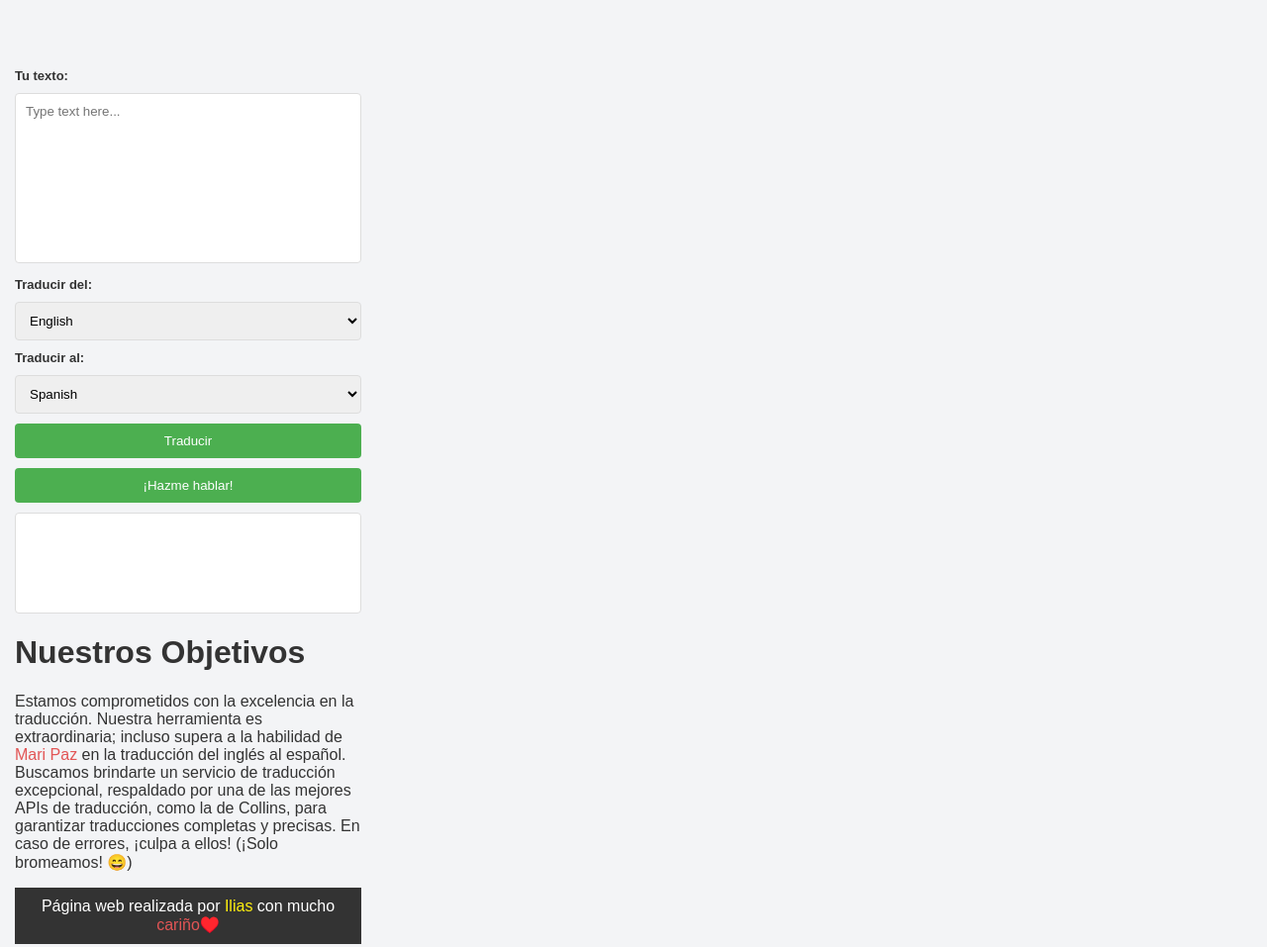
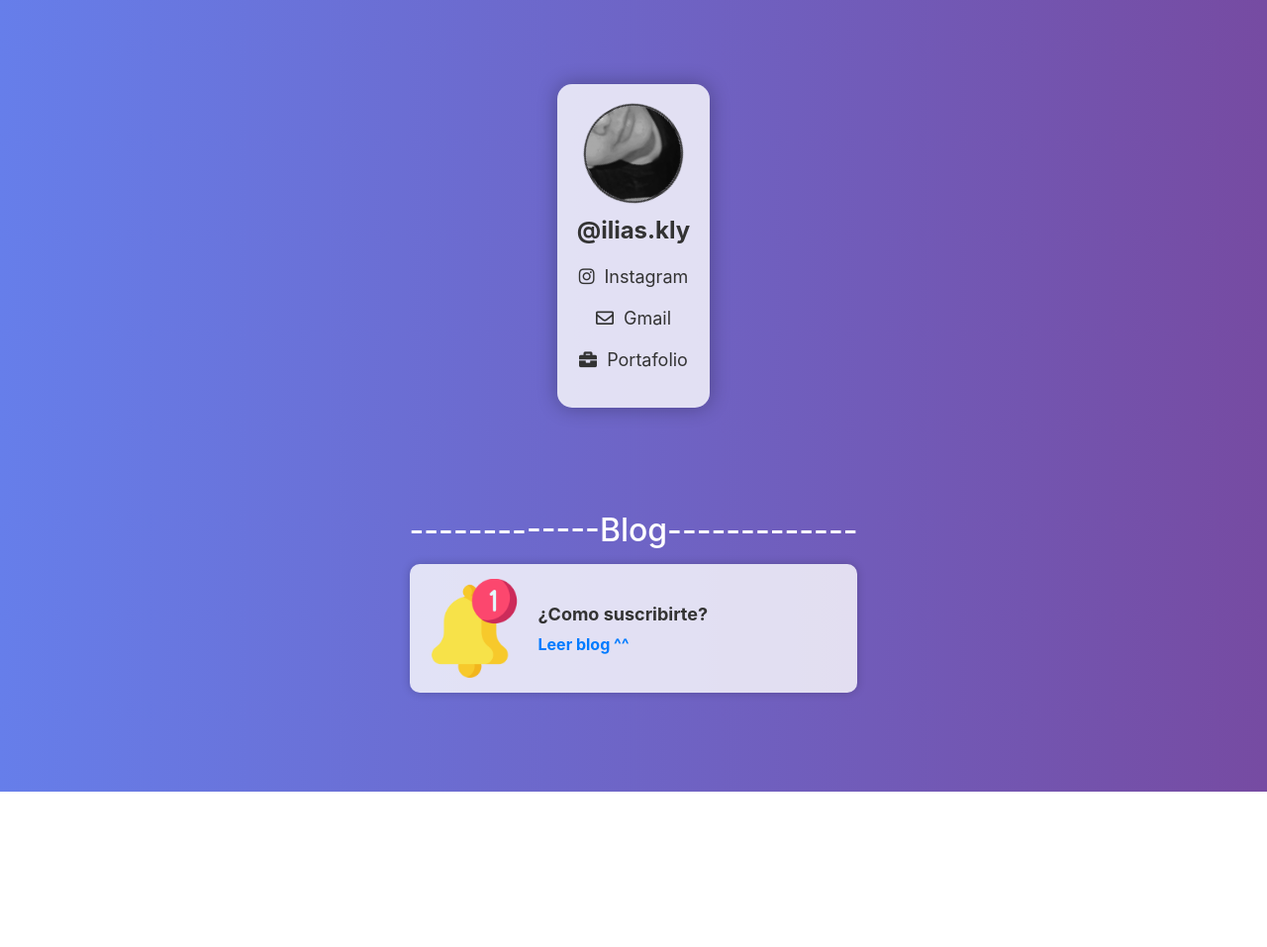
Before and after one commit to Ilias-Kly/Ilias-Kly.github.io, a browser extension: page index.html in a window 1280 px wide. Shown: the whole page at 99% size. After the commit the page ends 800 px from the top, so only its background shows below. Drawn offline with nearby package versions, Linux system fonts and the light colour scheme.

Commit message:
Add files via upload

```diff
--- a/index.html
+++ b/index.html
@@ -1,48 +1,53 @@
 <!DOCTYPE html>
-<html lang="en">
-
+<html lang="es">
 <head>
     <meta charset="UTF-8">
     <meta name="viewport" content="width=device-width, initial-scale=1.0">
+    <title>ilias.kly</title>
     <link rel="stylesheet" href="style.css">
-    <title>Traductor / Kly</title>
+    <link rel="icon" href="ilias.kly.jpg" type="image/x-icon">
+    <link rel="stylesheet" href="https://stackpath.bootstrapcdn.com/bootstrap/4.5.2/css/bootstrap.min.css">
+    <link rel="stylesheet" href="https://cdnjs.cloudflare.com/ajax/libs/font-awesome/5.15.1/css/all.min.css">
+    <style>
+
+    </style>
 </head>
+<body>
+    <div id="linktree">
+        <img src="ilias.kly.jpg" alt="Foto de perfil" id="profile-picture">
+        <div id="username">@ilias.kly </div>
 
-<body>
-    <div class="invisible-text">
-        Este es el traductor de Ilias lo hice con mucho cariño, pero tambien puedes llamarlo el traductor de Mari Paz
+        <a href="https://www.instagram.com/ilias.kly" target="_blank" class="link">
+            <i class="fab fa-instagram icon"></i> Instagram
+        </a>
+
+        <a href="mailto:serverkly@gmail.com" class="link">
+            <i class="far fa-envelope icon"></i> Gmail
+        </a>
+
+        <a href="portafolio.html" target="_blank" class="link">
+            <i class="fas fa-briefcase icon"></i> Portafolio
+        </a>
     </div>
 
-    <label for="inputText">Tu texto:</label>
-    <textarea id="inputText" rows="10" placeholder="Type text here..."></textarea>
+    <div id="blog-section">
+        <h2 style="color: #fff;">-------------Blog-------------</h2>
 
-    <div>
-        <label for="translateFrom">Traducir del:</label>
-        <select id="translateFrom">
-            <option value="en">English</option>
-        </select>
-        <label for="translateFrom">Traducir al:</label>
-        <select id="translateTo">
-            <option value="es">Spanish</option>
-        </select>
+        <div class="blog-card">
+            <img src="noti.png" alt="Imagen del Blog" class="blog-image">
+            <div>
+                <div class="blog-title">¿Como suscribirte?</div>
+                <a href="blog1.html" class="read-blog">Leer blog ^^</a>
+            </div>
+        </div>
+
+
+        </div>
     </div>
 
-    <button id="translateBtn">Traducir</button>
-    <button id="speakBtn">¡Hazme hablar!</button>
-    <div id="outputText" aria-readonly="true"></div>
 
-    <script src="countries.js"></script>
-    <script src="script.js"></script>
-    <div>
-    <div>
-        <h1>Nuestros Objetivos</h1>
-        <p>Estamos comprometidos con la excelencia en la traducción. Nuestra herramienta es extraordinaria; incluso supera a la habilidad de <span style="color: #e25555;">Mari Paz</span> en la traducción del inglés al español. Buscamos brindarte un servicio de traducción excepcional, respaldado por una de las mejores APIs de traducción, como la de Collins, para garantizar traducciones completas y precisas. En caso de errores, ¡culpa a ellos! (¡Solo bromeamos! 😄)</p>
-    </div>
-    </div>
-    <footer class="footer">
-        Página web realizada por <span style="color: #fff00f;">Ilias</span> con mucho <span style="color: #e25555;">cariño♥️</span>
-    </footer>
-
+    <script src="https://code.jquery.com/jquery-3.5.1.slim.min.js"></script>
+    <script src="https://cdn.jsdelivr.net/npm/@popperjs/core@2.9.2/dist/umd/popper.min.js"></script>
+    <script src="https://stackpath.bootstrapcdn.com/bootstrap/4.5.2/js/bootstrap.min.js"></script>
 </body>
-
 </html>
--- a/style.css
+++ b/style.css
@@ -1,70 +1,129 @@
-*{
-    outline: none;
+body {
     font-family: 'Arial', sans-serif;
+    background-image: linear-gradient(to right, #667eea, #764ba2);
+    margin: 0;
+    padding: 0;
+    display: flex;
+    justify-content: center;
+    align-items: center;
+    flex-direction: column;
+    height: 100vh;
+    color: #fff;
+    overflow: hidden;
 }
 
-body{
-    background-color: #f3f4f6;
-    padding: 15px;
-    margin: 0;
-    color: #333;
-    width: 350px;
-    align-items: center;
-    justify-content: center;
+#linktree {
+    background-color: rgba(255, 255, 255, 0.8);
+    border-radius: 15px;
+    box-shadow: 0 0 20px rgba(0, 0, 0, 0.3);
+    padding: 20px;
+    text-align: center;
+    max-width: 400px;
+    margin: auto;
+    animation: fadeInUp 1s ease-in-out;
+    margin-bottom: 20px;
 }
 
-label{
+.link {
     display: block;
-    margin-bottom: 10px;
-    font-weight: bold;
-    font-size: 13px;
+    margin: 15px 0;
+    text-decoration: none;
+    color: #333;
+    font-size: 18px;
+    transition: color 0.3s;
 }
 
-textarea,
-select,
-button{
-    width: 100%;
-    padding: 10px;
-    margin-bottom: 10px;
-    border: 1px solid #ddd;
-    border-radius: 4px;
-    box-sizing: border-box;
+.link:hover {
+    color: #007bff;
 }
 
-textarea{
-    resize: none;
-    overflow-y: scroll;
+.icon {
+    margin-right: 5px;
 }
 
-button{
-    background-color: #4caf50;
-    color: #fff;
-    border: none;
-    cursor: pointer;
-    transition: background-color 0.3s ease;
+#profile-picture {
+    width: 100px;
+    height: 100px;
+    border-radius: 50%;
+    object-fit: cover;
+    margin-bottom: 10px;
+    border: 2px solid #333;
+    animation: rotate 3s infinite linear;
 }
 
-button:hover{
-    background-color: #45a049;
+#username {
+    font-size: 24px;
+    font-weight: bold;
+    margin-bottom: 15px;
+    color: #333;
 }
 
-#outputText{
-    background-color: #fff;
-    min-height: 80px;
-    border: 1px solid #ddd;
-    border-radius: 4px;
-    padding: 10px;
-    font-size: 13px;
-    white-space: pre-wrap;
+@keyframes rotate {
+    from { transform: rotate(0deg); }
+    to { transform: rotate(360deg); }
 }
-.footer {
-    background-color: #333;
-    color: #fff;
-    padding: 10px;
-    text-align: center;
-    height: 100%;
 
+@keyframes fadeInUp {
+    from {
+        opacity: 0;
+        transform: translateY(20px);
+    }
+    to {
+        opacity: 1;
+        transform: translateY(0);
+    }
 }
-.invisible-text {
-    visibility: hidden;
+
+#blog-section {
+    max-width: 600px;
+    margin: auto;
+    text-align: left;
+    animation: fadeIn 1s ease-in-out;
 }
+
+.blog-card {
+    background-color: rgba(255, 255, 255, 0.8);
+    border-radius: 10px;
+    box-shadow: 0 0 10px rgba(0, 0, 0, 0.2);
+    margin: 15px 0;
+    padding: 15px;
+    display: flex;
+    align-items: center;
+    animation: fadeInUp 1s ease-in-out;
+}
+
+.blog-image {
+    width: 100px;
+    height: 100px;
+    border-radius: 10px;
+    object-fit: cover;
+    margin-right: 15px;
+    animation: fadeIn 1s ease-in-out;
+}
+
+.blog-title {
+    font-size: 18px;
+    font-weight: bold;
+    margin-bottom: 5px;
+    color: #333;
+}
+
+.read-blog {
+    color: #007bff;
+    text-decoration: none;
+    font-weight: bold;
+    transition: color 0.3s;
+}
+
+.read-blog:hover {
+    color: #0056b3;
+}
+
+@keyframes fadeIn {
+    from {
+        opacity: 0;
+    }
+    to {
+        opacity: 1;
+    }
+}
```
Also changed, not shown: blog1.html (added, +73 -0 lines), portafolio.html (added, +58 -0 lines), sus.html (added, +73 -0 lines), ilias.kly.jpg (added), noti.png (added).
